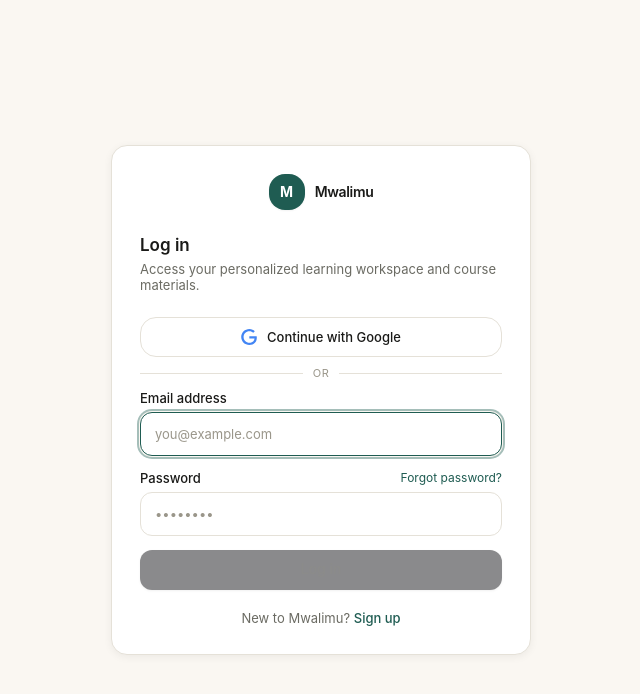
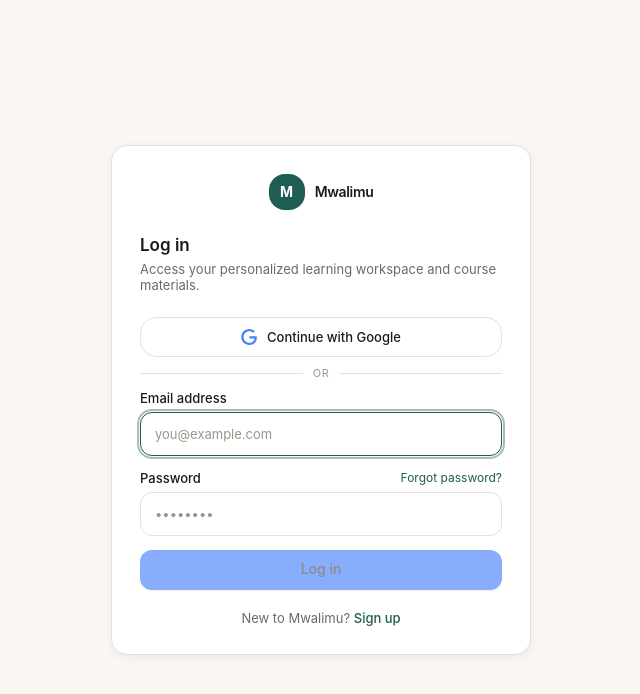
Before and after one commit to abelbyamukama23/mwalimu-ai-final, a Next.js app in the folder frontend/: page /login in a window 1280 px wide. Shown: the top 694 px of the page, without its empty margins (319-959 px from the left). Built offline with nearby package versions, Linux system fonts and the light colour scheme; no server answers; some icons are missing.

Commit message:
style(ui): update primary buttons and action controls to blue background with white font color

```diff
--- a/frontend/src/app/globals.css
+++ b/frontend/src/app/globals.css
@@ -18,10 +18,12 @@
   --color-accent-hover: #184a41;
   --color-accent-subtle: #e6efec;
 
-  /* CTA / Primary Action button (Deep Ink / Crisp High Contrast) */
-  --color-cta: #18181b;
+  /* CTA / Primary Action button (Vibrant Royal Blue / Crisp White Text) */
+  --color-cta: #2563eb;
   --color-cta-fg: #ffffff;
-  --color-cta-hover: #27272a;
+  --color-cta-hover: #1d4ed8;
+  --color-cta-active: #1e40af;
+
 
   /* Ink */
   --color-ink: #1a1a18;
@@ -143,9 +145,11 @@
   --color-accent-hover: #5cb7a9;
   --color-accent-subtle: #24332f;
 
-  --color-cta: #f4f4f5;
-  --color-cta-fg: #18181b;
-  --color-cta-hover: #e4e4e7;
+  --color-cta: #3b82f6;
+  --color-cta-fg: #ffffff;
+  --color-cta-hover: #2563eb;
+  --color-cta-active: #1d4ed8;
+
 
   --color-ink: #e8e6e2;
 
--- a/frontend/src/components/chat/composer.tsx
+++ b/frontend/src/components/chat/composer.tsx
@@ -115,7 +115,7 @@
           <button
             onClick={onStop}
             aria-label="Stop generating"
-            className="focus-ring flex h-9 w-9 shrink-0 items-center justify-center rounded-full bg-cta text-cta-fg shadow-xs transition-all duration-150 active:scale-95 hover:bg-cta-hover"
+            className="focus-ring flex h-9 w-9 shrink-0 items-center justify-center rounded-full bg-blue-600 text-white shadow-xs transition-all duration-150 active:scale-95 hover:bg-blue-700"
           >
             <StopIcon size={16} aria-hidden />
           </button>
@@ -127,7 +127,7 @@
             className={cn(
               "focus-ring flex h-9 w-9 shrink-0 items-center justify-center rounded-full transition-all duration-150",
               canSend
-                ? "bg-cta text-cta-fg shadow-xs active:scale-95 hover:bg-cta-hover"
+                ? "bg-blue-600 text-white shadow-xs active:scale-95 hover:bg-blue-700"
                 : "cursor-not-allowed bg-subtle text-ink-tertiary",
             )}
           >
@@ -135,6 +135,7 @@
           </button>
         )}
 
+
         </div>
       </div>
     </div>
--- a/frontend/src/components/ui/button.tsx
+++ b/frontend/src/components/ui/button.tsx
@@ -8,10 +8,10 @@
     variants: {
       variant: {
         primary:
-          "bg-[#18181b] text-white hover:bg-[#27272a] active:bg-[#09090b] dark:bg-white dark:text-[#18181b] dark:hover:bg-zinc-100 shadow-sm",
+          "bg-blue-600 text-white hover:bg-blue-700 active:bg-blue-800 dark:bg-blue-600 dark:text-white dark:hover:bg-blue-500 shadow-sm",
         secondary:
           "border border-border bg-surface text-ink hover:bg-subtle shadow-xs",
-        ghost: "text-ink-secondary hover:text-ink hover:bg-subtle",
+        ghost: "text-blue-600 hover:bg-blue-50 dark:text-blue-400 dark:hover:bg-blue-950/30",
         accent: "bg-accent text-white hover:bg-accent-hover shadow-xs",
         terracotta: "bg-terracotta text-white hover:bg-terracotta/90 shadow-xs",
       },
@@ -24,6 +24,7 @@
     defaultVariants: { variant: "primary", size: "md" },
   },
 );
+
 
 
 
--- a/frontend/src/components/ui/icon-button.tsx
+++ b/frontend/src/components/ui/icon-button.tsx
@@ -8,7 +8,7 @@
     variants: {
       variant: {
         primary:
-          "bg-[#18181b] text-white hover:bg-[#27272a] active:bg-[#09090b] dark:bg-white dark:text-[#18181b] dark:hover:bg-zinc-100 shadow-sm",
+          "bg-blue-600 text-white hover:bg-blue-700 active:bg-blue-800 dark:bg-blue-600 dark:text-white dark:hover:bg-blue-500 shadow-sm",
         ghost: "text-ink-tertiary hover:bg-subtle hover:text-ink-secondary",
         accent: "bg-accent text-white hover:bg-accent-hover shadow-xs",
       },
@@ -20,6 +20,7 @@
     defaultVariants: { variant: "ghost", size: "md" },
   },
 );
+
 
 
 
```
